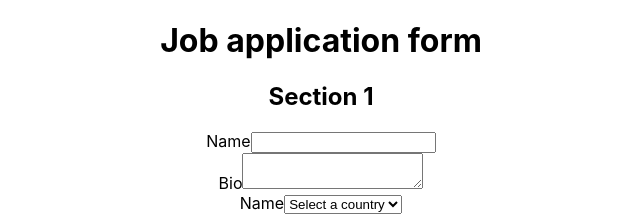
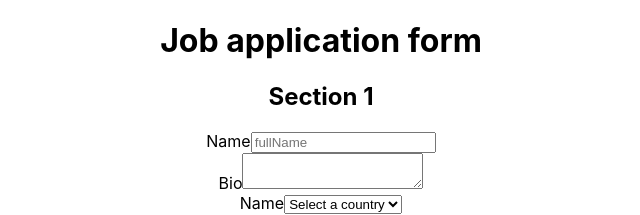
Before and after one commit to rahmanhamim/react-testing, a React (Create React App) app: page / in a window 1280 px wide. Shown: the top 215 px of the page, without its empty margins (319-959 px from the left). Built offline with nearby package versions, Linux system fonts and the light colour scheme.

Commit message:
get by placeholder text added

```diff
--- a/src/components/Application/Application.tsx
+++ b/src/components/Application/Application.tsx
@@ -8,7 +8,7 @@ const Application = () => {
       <form action="">
         <div>
           <label htmlFor="name">Name</label>
-          <input type="text" id="name" />
+          <input type="text" id="name" placeholder="fullName" />
         </div>
         <div>
           <label htmlFor="bio">Bio</label>
```
Also changed, not shown: 1 other file (tests, documents, lock files or other folders).
